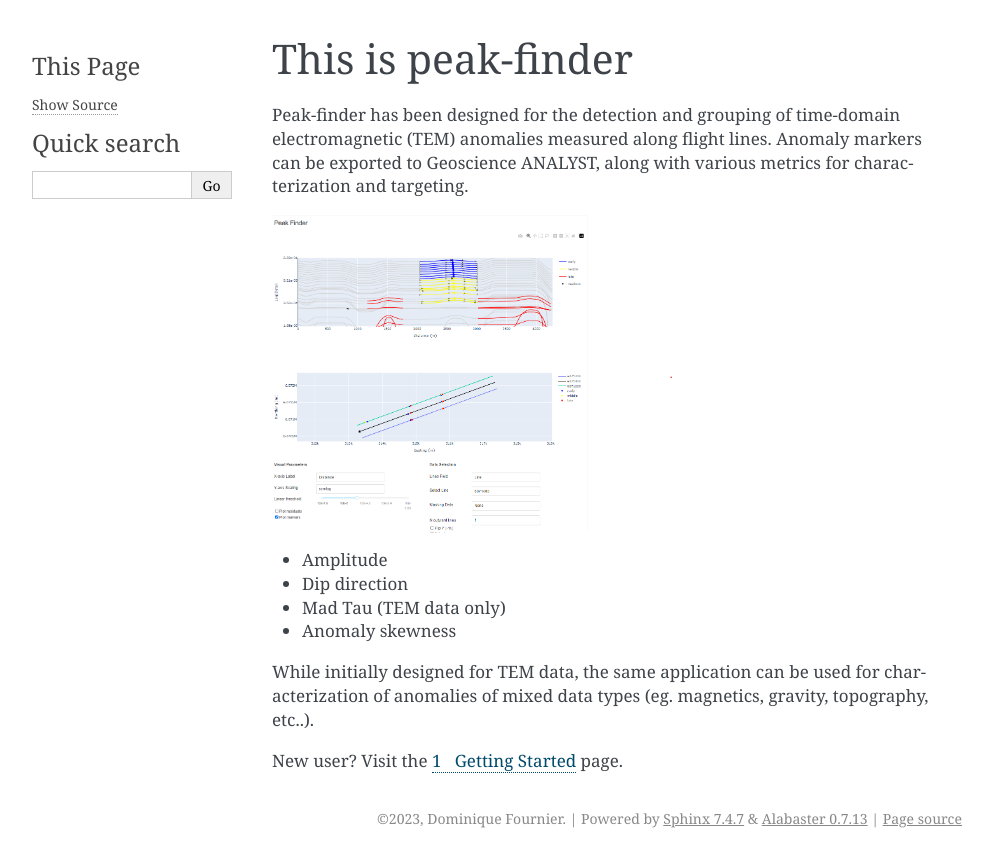
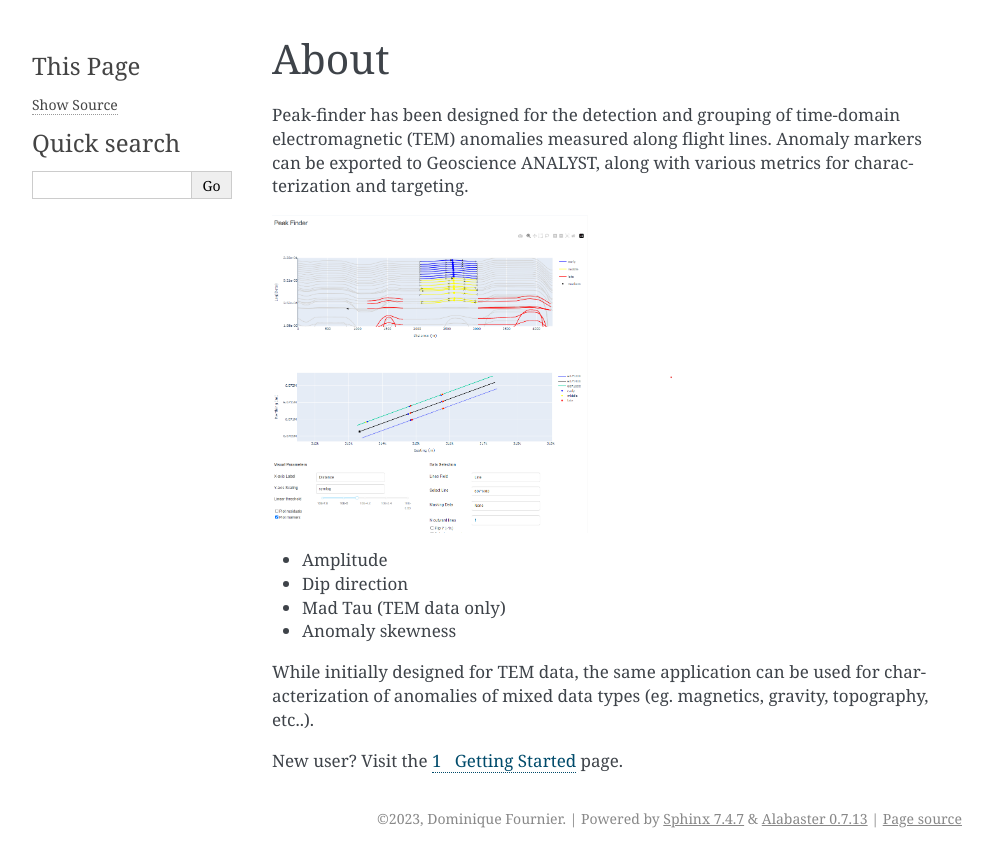
Before and after one commit to MiraGeoscience/peak-finder-app, a Sphinx documentation site: the page built from docs/source/introduction.rst, in a window 1280 px wide. Shown: the top 867 px of the page, without its empty margins (148-1141 px from the left). Built offline with Sphinx 7.4.7, drawn with Linux system fonts in a browser that asks for light colours.

Commit message:
Update docs/source/introduction.rst
Co-authored-by: domfournier <dominiquef@mirageoscience.com>

```diff
--- a/docs/source/introduction.rst
+++ b/docs/source/introduction.rst
@@ -1,7 +1,7 @@
 .. _introduction:
 
-This is peak-finder
-===================
+About
+=====
 
 Peak-finder has been designed for the detection and grouping of time-domain
 electromagnetic (TEM) anomalies measured along flight lines. Anomaly markers
```
